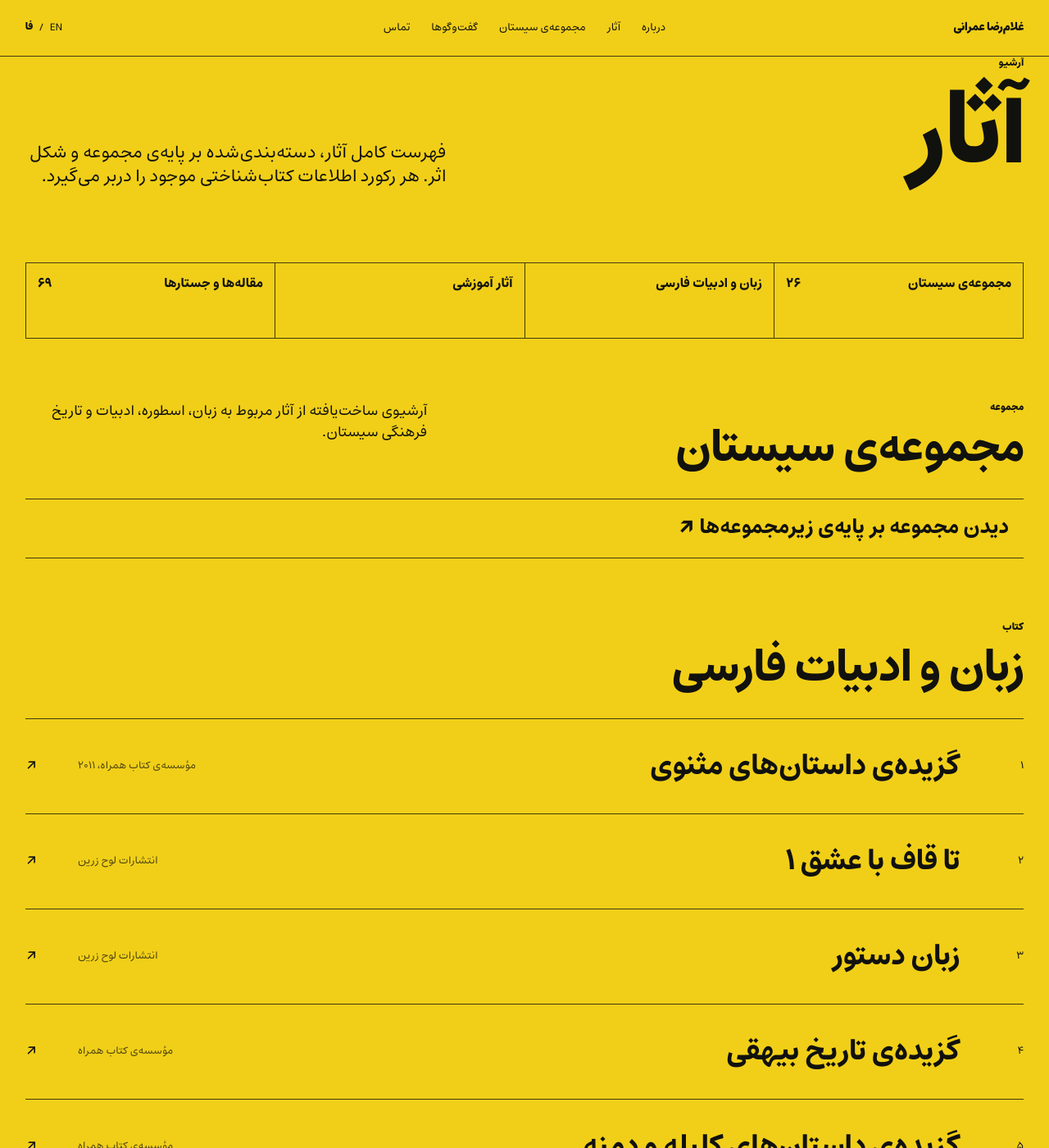
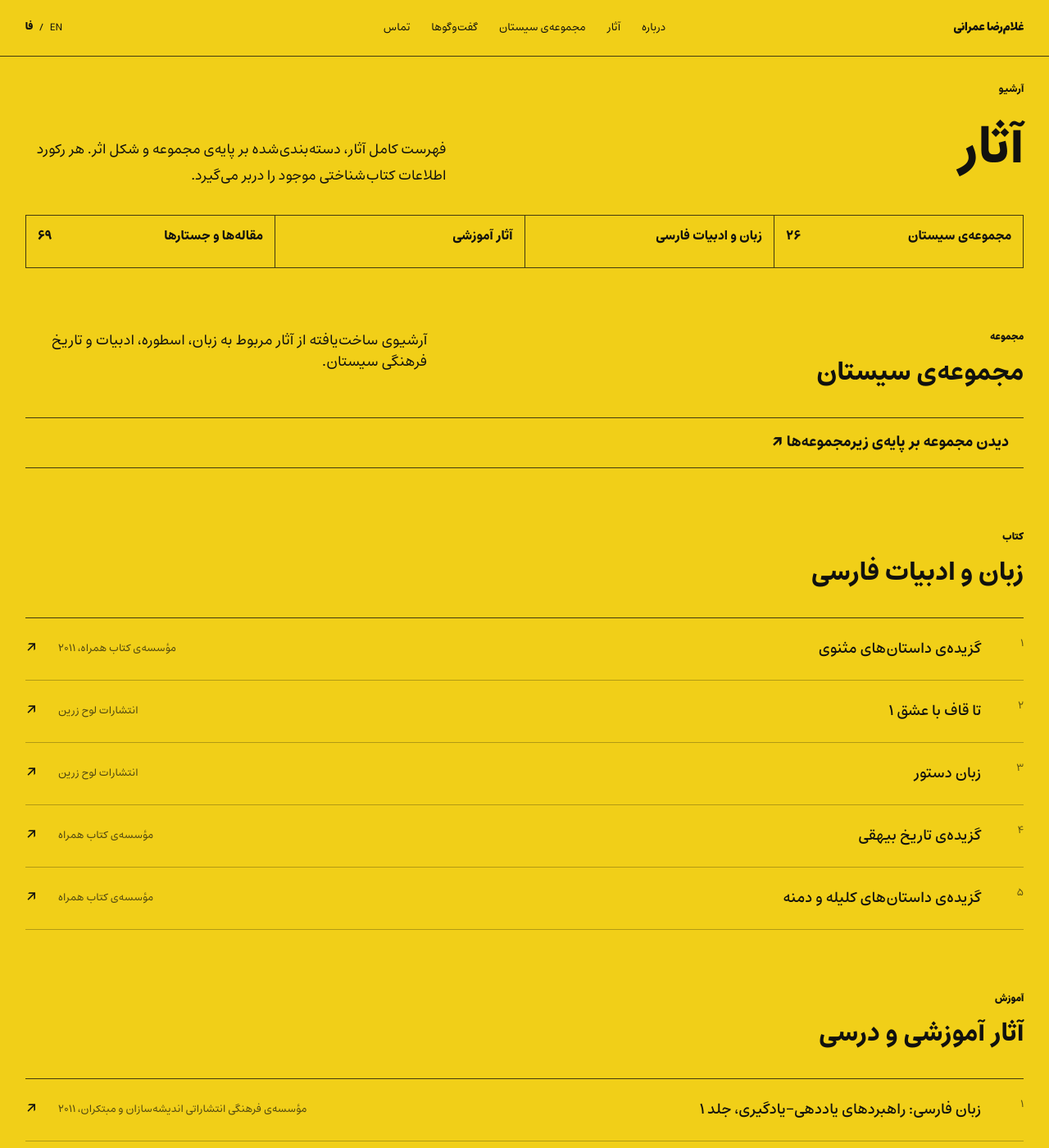
Before and after one commit to Sepante/rezaemrani, a Jekyll site: the page built from fa/works/index.html, in a window 1280 px wide and 1400 px high. Shown: the whole window at 82% size. Built offline with Jekyll 4.4.1, drawn with Linux system fonts in a browser that asks for light colours.

Commit message:
Unify typography and improve archive and entry readability

```diff
--- a/assets/css/main.css
+++ b/assets/css/main.css
@@ -118,13 +118,13 @@ a {
 }
 
 .hero {
-  min-height: calc(100vh - 69px);
+  min-height: auto;
   display: flex;
   align-items: stretch;
 }
 
 .hero .shell {
-  padding-block: clamp(36px, 5vh, 72px) 32px;
+  padding-block: clamp(40px, 6vw, 80px);
   display: flex;
   min-height: inherit;
   flex-direction: column;
@@ -143,26 +143,26 @@ a {
 }
 
 .display-name {
-  margin: auto 0 0;
-  max-width: 12ch;
-  font-size: clamp(5rem, 14.4vw, 14rem);
-  line-height: .76;
-  letter-spacing: -.082em;
+  margin: 32px 0 0;
+  max-width: 18ch;
+  font-size: clamp(3.5rem, 9vw, 8rem);
+  line-height: 1.02;
+  letter-spacing: -.05em;
   font-weight: 900;
   text-transform: uppercase;
   overflow-wrap: anywhere;
 }
 
 .rtl .display-name {
-  max-width: 10ch;
-  line-height: .86;
-  letter-spacing: -.055em;
+  max-width: none;
+  line-height: 1.3;
+  letter-spacing: 0;
   text-transform: none;
 }
 
 .hero-bottom {
   border-top: 1px solid var(--line);
-  margin-top: clamp(36px, 7vh, 90px);
+  margin-top: 32px;
   padding-top: 18px;
   display: grid;
   grid-template-columns: minmax(0, 680px) 1fr;
@@ -172,9 +172,9 @@ a {
 
 .hero-intro {
   margin: 0;
-  font-size: clamp(1.1rem, 1.7vw, 1.75rem);
-  line-height: 1.2;
-  letter-spacing: -.025em;
+  font-size: 1.2rem;
+  line-height: 1.7;
+  letter-spacing: 0;
 }
 
 .hero-arrow {
@@ -191,8 +191,8 @@ a {
 .split-section {
   display: grid;
   grid-template-columns: minmax(180px, 1fr) minmax(0, 2.2fr);
-  gap: clamp(30px, 7vw, 120px);
-  padding-block: clamp(42px, 8vw, 110px);
+  gap: clamp(24px, 4vw, 64px);
+  padding-block: clamp(32px, 5vw, 64px);
 }
 
 .section-label {
@@ -210,14 +210,14 @@ a {
 
 .section-copy {
   max-width: 900px;
-  font-size: clamp(1.55rem, 3vw, 3.5rem);
-  line-height: 1.08;
-  letter-spacing: -.04em;
+  font-size: 1.15rem;
+  line-height: 1.8;
+  letter-spacing: 0;
 }
 
 .rtl .section-copy {
-  line-height: 1.38;
-  letter-spacing: -.015em;
+  line-height: 1.9;
+  letter-spacing: 0;
 }
 
 .section-copy > :first-child {
@@ -269,18 +269,18 @@ a {
 }
 
 .work-row {
-  min-height: 116px;
+  min-height: 76px;
   display: grid;
-  grid-template-columns: 58px minmax(0, 2.2fr) minmax(180px, 1fr) 44px;
+  grid-template-columns: 36px minmax(0, 2fr) minmax(150px, 1fr) 24px;
   align-items: center;
-  gap: 20px;
-  border-bottom: 1px solid var(--line);
+  gap: 16px;
+  border-bottom: 1px solid var(--soft-line);
   text-decoration: none;
-  transition: padding-inline .16s ease, background-color .16s ease;
+  transition: background-color .16s ease;
 }
 
 .work-row:hover {
-  padding-inline: 12px;
+  padding-inline: 0;
   background: rgba(255,255,255,.14);
 }
 
@@ -291,15 +291,15 @@ a {
 }
 
 .work-title {
-  font-size: clamp(1.5rem, 2.8vw, 3.2rem);
-  line-height: 1;
-  letter-spacing: -.045em;
-  font-weight: 700;
+  font-size: 1.15rem;
+  line-height: 1.6;
+  letter-spacing: 0;
+  font-weight: 500;
 }
 
 .rtl .work-title {
-  line-height: 1.25;
-  letter-spacing: -.015em;
+  line-height: 1.8;
+  letter-spacing: 0;
   text-align: right;
 }
 
@@ -317,7 +317,7 @@ a {
 }
 
 .contact-section {
-  min-height: 58vh;
+  min-height: auto;
 }
 
 .site-footer {
@@ -339,21 +339,21 @@ a {
 
 /* Book / publication detail pages */
 .item-shell {
-  padding-block: clamp(56px, 8vw, 120px);
+  padding-block: clamp(28px, 4vw, 56px);
 }
 
 .item-title {
-  max-width: 16ch;
+  max-width: 32ch;
   margin: 14px 0 24px;
-  font-size: clamp(3rem, 8vw, 8.5rem);
-  line-height: .86;
-  letter-spacing: -.06em;
-  font-weight: 900;
+  font-size: clamp(1.8rem, 3.8vw, 3.4rem);
+  line-height: 1.25;
+  letter-spacing: -.025em;
+  font-weight: 700;
 }
 
 .rtl .item-title {
-  line-height: 1.05;
-  letter-spacing: -.03em;
+  line-height: 1.6;
+  letter-spacing: 0;
   text-align: right;
 }
 
@@ -368,16 +368,21 @@ a {
 .rtl .item-content-grid,
 .rtl .item-links {
   direction: rtl;
+  margin-top: 36px;
 }
 
 .rtl .item-meta-list {
   justify-content: flex-start;
   text-align: right;
+  margin: 0 0 28px;
+  line-height: 1.7;
 }
 
 .rtl .item-prose {
   direction: rtl;
   text-align: right;
+  font-size: 1.1rem;
+  line-height: 1.8;
 }
 
 .item-content-grid {
@@ -580,11 +585,11 @@ a {
   }
 
   .hero {
-    min-height: 78vh;
+    min-height: auto;
   }
 
   .display-name {
-    font-size: clamp(4.2rem, 22vw, 8.8rem);
+    font-size: clamp(3rem, 12vw, 5rem);
   }
 
   .hero-bottom,
@@ -642,8 +647,8 @@ a {
 .archive-group-heading.compact { grid-template-columns: minmax(0, 1.15fr); }
 .archive-eyebrow { margin: 0 0 8px; font-size: .78rem; font-weight: 800; text-transform: uppercase; letter-spacing: .04em; }
 .rtl .archive-eyebrow { text-transform: none; letter-spacing: 0; }
-.archive-group-heading h2 { max-width: 18ch; margin: 0; font-size: clamp(2rem, 4.4vw, 5rem); line-height: .92; letter-spacing: -.055em; }
-.rtl .archive-group-heading h2 { line-height: 1.22; letter-spacing: -.025em; }
+.archive-group-heading h2 { max-width: none; margin: 0; font-size: clamp(1.4rem, 2.5vw, 2rem); line-height: 1.4; letter-spacing: -.02em; }
+.rtl .archive-group-heading h2 { line-height: 1.7; letter-spacing: 0; }
 .archive-group-heading > p { max-width: 34rem; margin: 0; font-size: clamp(1rem, 1.4vw, 1.35rem); line-height: 1.45; }
 .series-index { display: flex; flex-wrap: wrap; gap: 8px; margin: 0 0 24px; }
 .series-index span { display: inline-flex; align-items: center; gap: 10px; padding: 7px 10px; border: 1px solid var(--line); font-size: .78rem; }
@@ -662,32 +667,32 @@ a {
 /* Guided works and archive indexes */
 .works-guide { padding-bottom: clamp(56px, 9vw, 120px); }
 .works-guide-grid { display: grid; grid-template-columns: repeat(2, minmax(0, 1fr)); border-top: 1px solid var(--line); }
-.works-guide-card { min-height: clamp(280px, 30vw, 440px); padding: clamp(20px, 3vw, 42px); display: grid; grid-template-columns: 1fr auto; grid-template-rows: auto 1fr auto; gap: 14px; border-bottom: 1px solid var(--line); text-decoration: none; transition: background-color .16s ease; }
+.works-guide-card { min-height: 240px; padding: clamp(20px, 3vw, 42px); display: grid; grid-template-columns: 1fr auto; grid-template-rows: auto 1fr auto; gap: 14px; border-bottom: 1px solid var(--line); text-decoration: none; transition: background-color .16s ease; }
 .works-guide-card:nth-child(odd) { border-right: 1px solid var(--line); }
 .works-guide-card:hover { background: rgba(255,255,255,.14); }
-.works-guide-card-featured { grid-column: span 2; min-height: clamp(320px, 37vw, 540px); }
+.works-guide-card-featured { grid-column: span 2; min-height: 280px; }
 .works-guide-number, .works-guide-kind, .works-guide-link { font-size: .78rem; font-weight: 800; }
 .works-guide-kind { justify-self: end; text-transform: uppercase; letter-spacing: .04em; }
-.works-guide-card h2 { grid-column: 1 / -1; align-self: end; max-width: 14ch; margin: 0; font-size: clamp(2.3rem, 5.4vw, 6.5rem); line-height: .87; letter-spacing: -.065em; }
-.works-guide-card:not(.works-guide-card-featured) h2 { font-size: clamp(1.8rem, 3.6vw, 4rem); }
-.works-guide-card p { grid-column: 1 / -1; max-width: 38rem; margin: 0; font-size: clamp(1rem, 1.4vw, 1.35rem); line-height: 1.42; }
+.works-guide-card h2 { grid-column: 1 / -1; align-self: end; max-width: 24ch; margin: 0; font-size: clamp(1.8rem, 3vw, 2.8rem); line-height: 1.2; letter-spacing: -.025em; }
+.works-guide-card:not(.works-guide-card-featured) h2 { font-size: clamp(1.5rem, 2.5vw, 2.2rem); }
+.works-guide-card p { grid-column: 1 / -1; max-width: 38rem; margin: 0; font-size: 1.05rem; line-height: 1.75; }
 .works-guide-link { grid-column: 1 / -1; align-self: end; }
 .rtl .works-guide-card:nth-child(odd) { border-right: 0; border-left: 1px solid var(--line); }
 .rtl .works-guide-kind { text-transform: none; letter-spacing: 0; }
 .rtl .works-guide-card h2 { line-height: 1.2; letter-spacing: -.025em; text-align: right; }
 .rtl .works-guide-card p, .rtl .works-guide-link { text-align: right; }
 .archive-page { min-height: 72vh; }
-.archive-page-heading { display: grid; grid-template-columns: minmax(0, 1.1fr) minmax(0, .9fr); gap: clamp(24px, 6vw, 110px); margin: 16px 0 clamp(38px, 7vw, 90px); }
-.archive-page-heading h1 { max-width: 12ch; margin: 0; font-size: clamp(4rem, 10vw, 11rem); line-height: .8; letter-spacing: -.075em; }
-.archive-page-heading p { max-width: 34rem; margin: 0; align-self: end; font-size: clamp(1.1rem, 1.7vw, 1.65rem); line-height: 1.35; }
-.rtl .archive-page-heading h1 { line-height: 1; letter-spacing: -.035em; text-align: right; }
+.archive-page-heading { display: grid; grid-template-columns: minmax(0, 1.1fr) minmax(0, .9fr); gap: clamp(24px, 6vw, 110px); margin: 16px 0 32px; }
+.archive-page-heading h1 { max-width: none; margin: 0; font-size: clamp(2.2rem, 5vw, 4rem); line-height: 1.15; letter-spacing: -.04em; }
+.archive-page-heading p { max-width: 34rem; margin: 0; align-self: end; font-size: 1.1rem; line-height: 1.8; }
+.rtl .archive-page-heading h1 { line-height: 1.5; letter-spacing: 0; text-align: right; }
 .rtl .archive-page-heading p { text-align: right; }
 .archive-overview-links { display: grid; grid-template-columns: repeat(4, 1fr); border-top: 1px solid var(--line); border-left: 1px solid var(--line); margin-bottom: clamp(30px, 6vw, 76px); }
-.archive-overview-links a { display: flex; justify-content: space-between; align-items: start; gap: 12px; min-height: 92px; padding: 14px; border-right: 1px solid var(--line); border-bottom: 1px solid var(--line); text-decoration: none; font-weight: 700; }
+.archive-overview-links a { display: flex; justify-content: space-between; align-items: start; gap: 12px; min-height: 64px; padding: 14px; border-right: 1px solid var(--line); border-bottom: 1px solid var(--line); text-decoration: none; font-weight: 700; }
 .archive-overview-links a:hover { background: rgba(255,255,255,.14); }
 .rtl .archive-overview-links { border-left: 0; border-right: 1px solid var(--line); }
 .rtl .archive-overview-links a { border-right: 0; border-left: 1px solid var(--line); text-align: right; }
-.archive-callout { display: block; padding: 18px; border-block: 1px solid var(--line); font-size: clamp(1.15rem, 2vw, 2rem); font-weight: 700; text-decoration: none; }
+.archive-callout { display: block; padding: 18px; border-block: 1px solid var(--line); font-size: 1.15rem; font-weight: 700; text-decoration: none; }
 .archive-callout:hover { background: rgba(255,255,255,.14); }
 .archive-back { margin: clamp(48px, 8vw, 100px) 0 0; }
 @media (max-width: 720px) {
@@ -698,3 +703,27 @@ a {
   .archive-overview-links, .rtl .archive-overview-links { border-inline: 0; }
   .archive-overview-links a, .rtl .archive-overview-links a { border-inline: 0; }
 }
+
+/* Shared reading rhythm and compact lists. */
+.archive-shell { padding-top: 32px; }
+.archive-group { scroll-margin-top: 100px; }
+.work-row { padding-block: 16px; }
+.work-meta { line-height: 1.7; letter-spacing: 0; }
+.work-index { align-self: start; padding-top: .45rem; opacity: .65; }
+.section-copy > p { max-width: 65ch; }
+.main-nav a { white-space: nowrap; }
+a:focus-visible, summary:focus-visible { outline: 2px solid currentColor; outline-offset: 5px; }
+@media (max-width: 820px) {
+  .work-row { grid-template-columns: 26px minmax(0, 1fr) 20px; gap: 6px 12px; min-height: 0; }
+  .work-title { grid-column: 2; grid-row: 1; }
+  .work-meta { grid-column: 2; grid-row: 2; padding-bottom: 0; }
+  .rtl .work-meta { text-align: right; }
+  .work-arrow { grid-column: 3; grid-row: 1 / span 2; }
+  .work-index { grid-column: 1; grid-row: 1 / span 2; }
+  .archive-group { scroll-margin-top: 20px; }
+  .archive-overview-links { grid-template-columns: repeat(2, minmax(0, 1fr)); }
+}
+@media (prefers-reduced-motion: reduce) {
+  html { scroll-behavior: auto; }
+  .work-row, .works-guide-card { transition: none; }
+}
```
